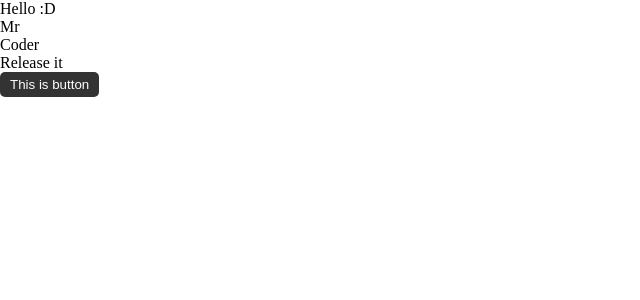
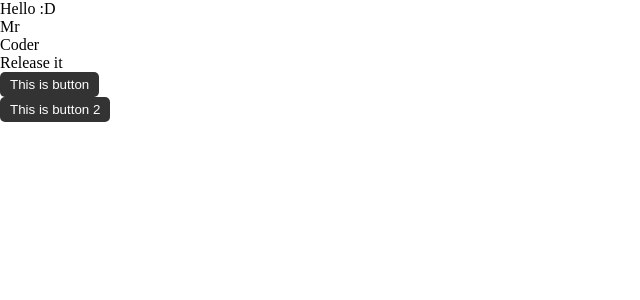
Before and after one commit to piotrekwrobel93/test1, a React (Create React App) app: page / in a window 1280 px wide. Shown: the top 300 px of the page, without its empty margins (0-640 px from the left). Built offline with nearby package versions, Linux system fonts and the light colour scheme.

Commit message:
added btn 2 to actions

```diff
--- a/src/App.tsx
+++ b/src/App.tsx
@@ -1,10 +1,15 @@
 import React from 'react';
 import {Welcome} from './components/Welcome'
 import {Button} from './components/Button'
+import {Button2} from './components/Button2'
 
 
 const handleClick = () => {
   console.log('Clicked button :)')
+}
+
+const handleClick2 = () => {
+  console.log('Clicked button 2 :)')
 }
 function App() {
   return (
@@ -12,6 +17,7 @@ function App() {
       <Welcome name="Coder" title="Mr"></Welcome>
       <p>Release it</p>
       <Button value="This is button" onClick={handleClick} />
+      <Button2 value="This is button 2" onClick={handleClick2} />
     </div>
   );
 }
```
